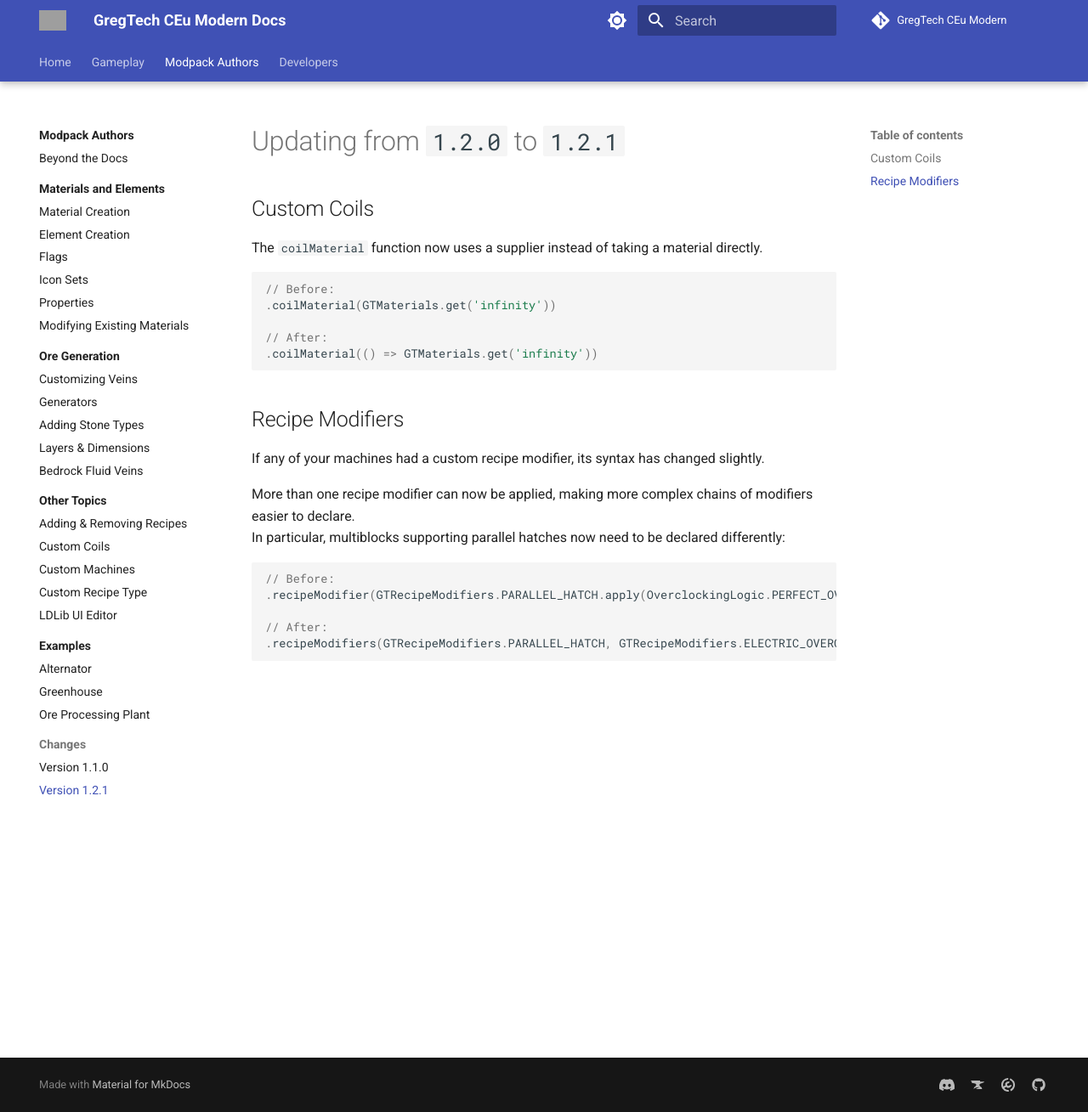
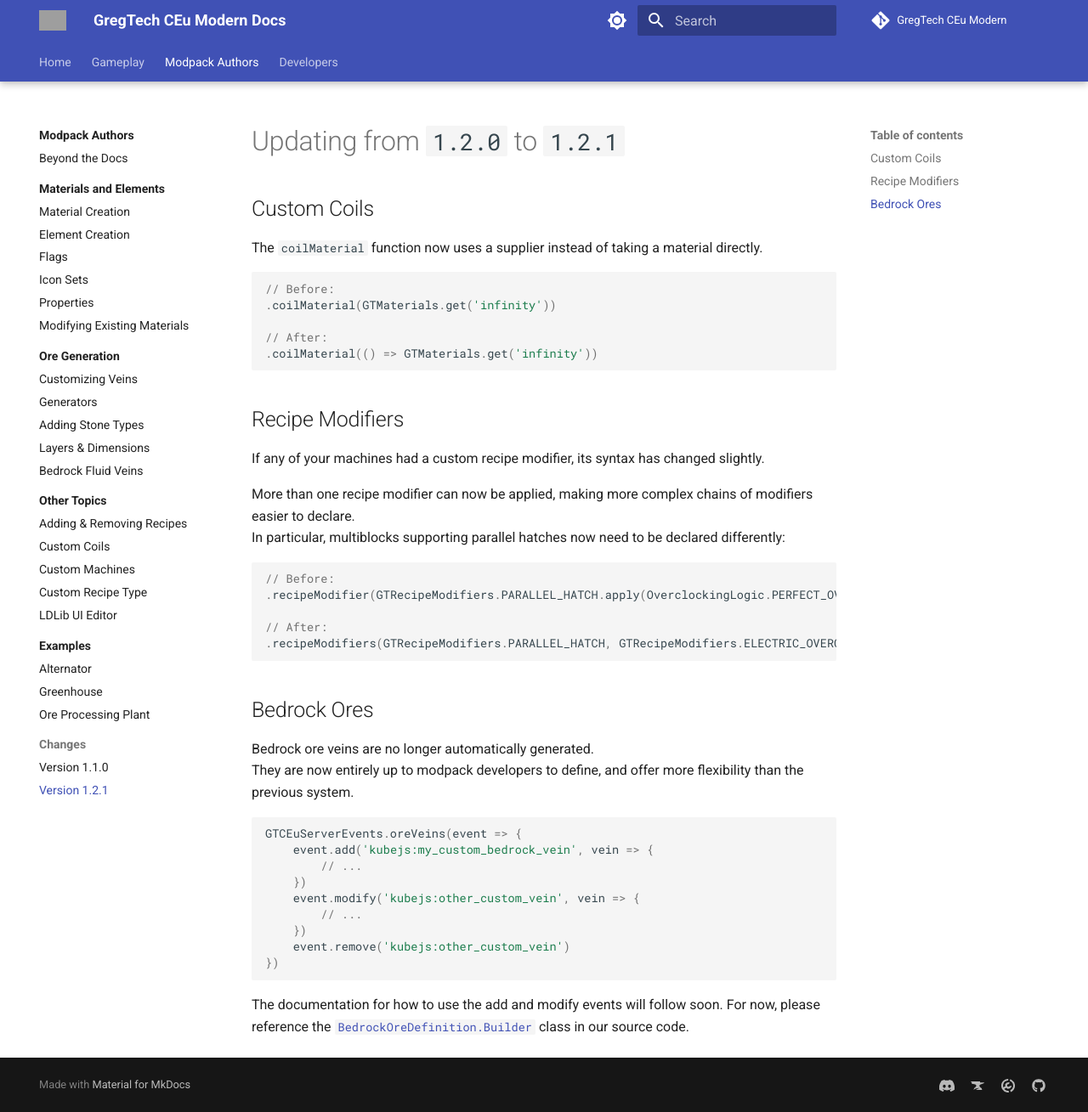
Before and after one commit to GregTechCEu/gtceu-modern-docs, an MkDocs documentation site: the page built from docs/Modpacks/Changes/v1.2.1.md, in a window 1280 px wide and 1309 px high. Shown: the whole window at 85% size. Built offline with MkDocs 1.6.1 and Material for MkDocs 9.7.7, drawn with Linux system fonts in a browser that asks for light colours; comment, search, counter and statistics services are not loaded; grey boxes are pictures that could not be loaded.

Commit message:
docs: add note on bedrock ores now being up to packdevs

````diff
--- a/docs/Modpacks/Changes/v1.2.1.md
+++ b/docs/Modpacks/Changes/v1.2.1.md
@@ -33,3 +33,25 @@ In particular, multiblocks supporting parallel hatches now need to be declared d
 // After:
 .recipeModifiers(GTRecipeModifiers.PARALLEL_HATCH, GTRecipeModifiers.ELECTRIC_OVERCLOCK.apply(OverclockingLogic.PERFECT_OVERCLOCK))
 ```
+
+
+## Bedrock Ores
+
+Bedrock ore veins are no longer automatically generated.
+They are now entirely up to modpack developers to define, and offer more flexibility than the previous system.
+
+
+```js
+GTCEuServerEvents.oreVeins(event => {
+    event.add('kubejs:my_custom_bedrock_vein', vein => {
+        // ...
+    })
+    event.modify('kubejs:other_custom_vein', vein => {
+        // ...
+    })
+    event.remove('kubejs:other_custom_vein')
+})
+```
+
+The documentation for how to use the add and modify events will follow soon.
+For now, please reference the [`BedrockOreDefinition.Builder`](https://github.com/GregTechCEu/GregTech-Modern/blob/1.20.1/src/main/java/com/gregtechceu/gtceu/api/data/worldgen/bedrockore/BedrockOreDefinition.java#L117) class in our source code.
````
